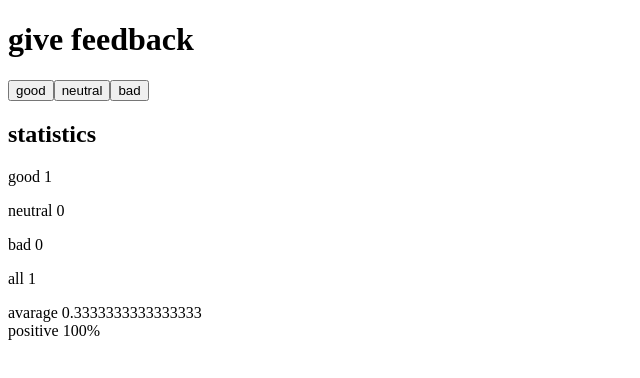
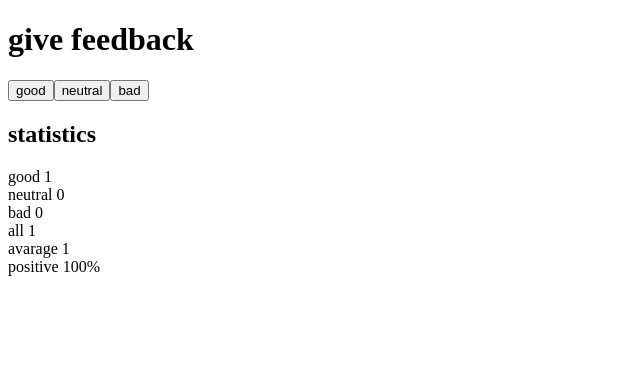
Before and after one commit to MatiasSiitonen/FullStack_kurssi, a React (Create React App) app in the folder osa1/unicafe/: page / in a window 1280 px wide. Both pictures are taken after a click on the button "good". Shown: the top 378 px of the page, without its empty margins (0-640 px from the left). Built offline with nearby package versions, Linux system fonts and the light colour scheme.

Commit message:
Tehtävä 1.9

```diff
--- a/osa1/unicafe/src/App.js
+++ b/osa1/unicafe/src/App.js
@@ -6,7 +6,7 @@ const Button = ({ handleClick, text }) => (
   </button>
 )
 const Avarage = ({ good, neutral, bad }) => {
-  const avg = (good + neutral + bad) / 3
+  const avg = (good - bad) / (good + neutral + bad)
   return (
     <div>
       avarage {avg}
@@ -24,6 +24,15 @@ const Positive = ({ good, neutral, bad }) => {
   )
 }
 
+
+const StatisticLine = ({ text, value }) => (
+  <div> {text} {value}</div>
+)
+const All = ({good, neutral, bad})=>(
+  <div>all {good+ neutral +bad} </div>
+)
+
+
 const Statistics = ({ good, neutral, bad }) => {
   if (good + neutral + bad === 0) {
     return (
@@ -34,10 +43,10 @@ const Statistics = ({ good, neutral, bad }) => {
   } return (
     <div>
       <h2>statistics</h2>
-      <p>good {good}</p>
-      <p>neutral {neutral} </p>
-      <p>bad {bad} </p>
-      <p>all {good + neutral + bad}</p>
+      <StatisticLine text="good" value={good} />
+      <StatisticLine text="neutral" value={neutral} />
+      <StatisticLine text="bad" value={bad} />
+      <All good={good} neutral={neutral} bad={bad} />
       <Avarage good={good} neutral={neutral} bad={bad} />
       <Positive good={good} neutral={neutral} bad={bad} />
     </div>
```
